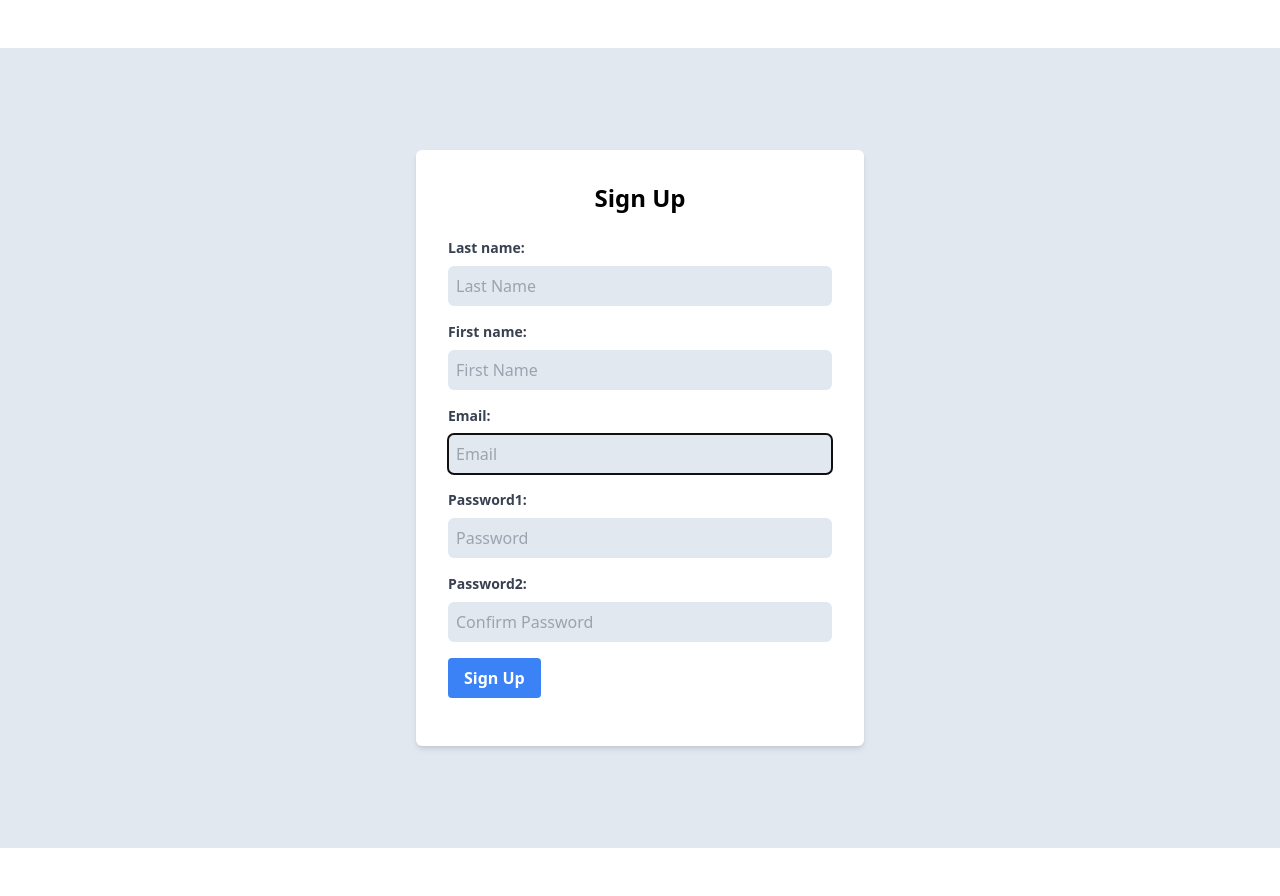
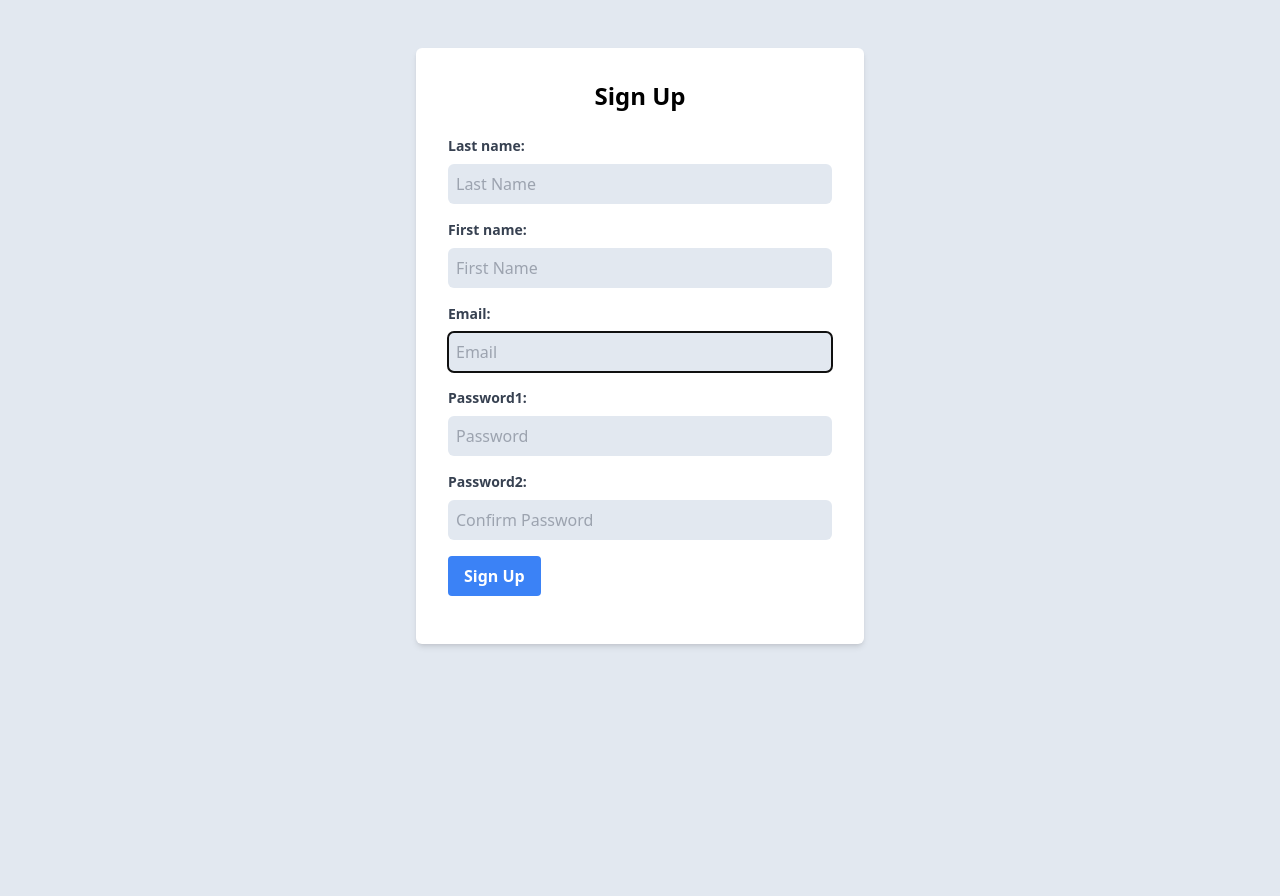
Before and after one commit to Melody-Paul/melogistics, a Django app: page /signup/ in a window 1280 px wide. Shown: the part 112-1008 px from the top of the page. After the commit the page ends 759 px from the top, so only its background shows below. Run offline with Django 5.2, Linux system fonts and the light colour scheme; some libraries are stand-ins or nearby versions; some web fonts are replaced.

Commit message:
edited signup page

```diff
--- a/core/templates/user/signup.html
+++ b/core/templates/user/signup.html
@@ -2,7 +2,7 @@
 {% load static %}
 
 {% block body %}
-<div class='h-screen bg-slate-200 flex items-center justify-center my-12'>
+<div class='bg-slate-200 flex items-center justify-center py-12'>
     <div id='form' class='bg-white p-8 rounded-md shadow-md w-full max-w-md'>
         <h2 class='text-2xl font-bold mb-6 text-center'>Sign Up</h2>
         <form method="post">
```
